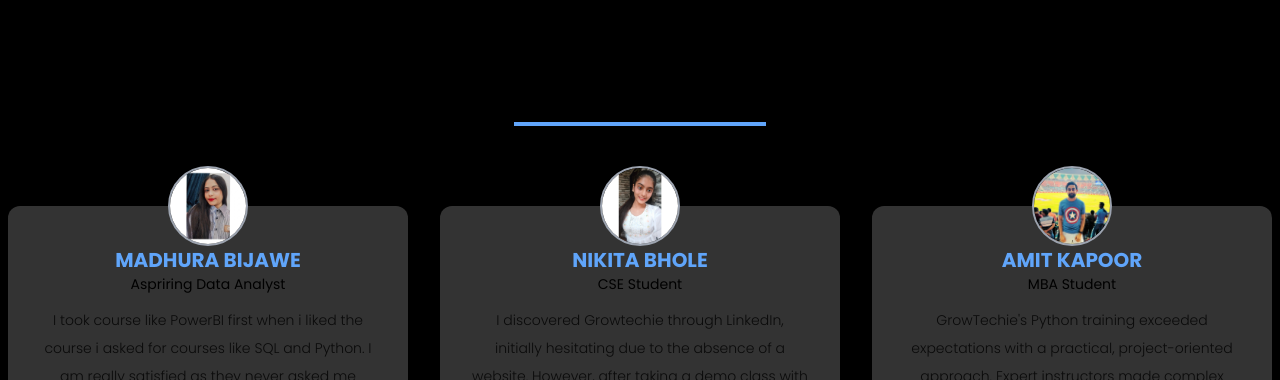
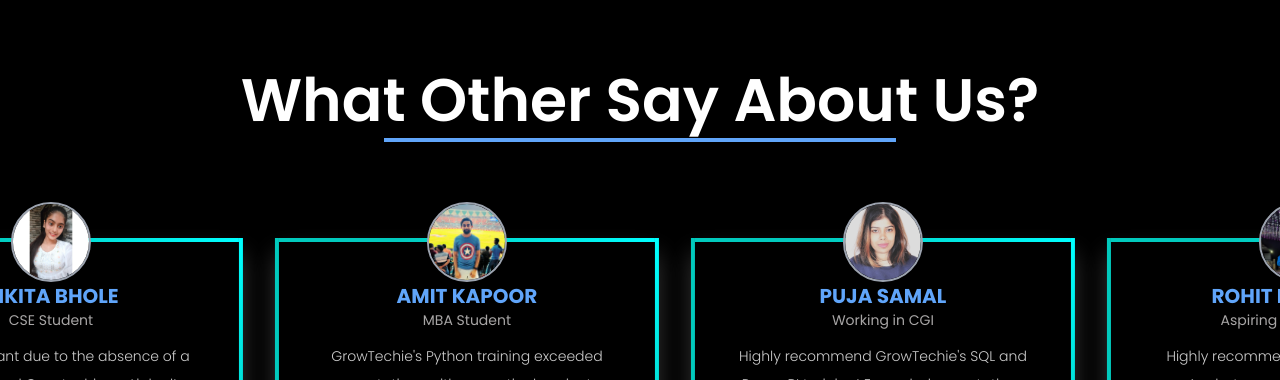
Before and after one commit to Ramakm/growtechie_first, a React (Vite) app: page / in a window 1280 px wide. Shown: the part 2420-2800 px from the top of the page. Built offline with nearby package versions, Linux system fonts and the light colour scheme.

Commit message:
change ui of testimonials section

```diff
--- a/src/App.css
+++ b/src/App.css
@@ -5,7 +5,7 @@
 body {
     font-family: 'Poppins', sans-serif;
     overflow-x: hidden;
-    background-color: #000;
+    background-color: var(--bg-color);
 }
 
 
--- a/src/components/Hero/Hero.css
+++ b/src/components/Hero/Hero.css
@@ -14,11 +14,10 @@
   position: absolute;
   inset: 0;
   overflow: hidden;
-  background: #000;
   background: linear-gradient(330deg,
       rgba(22, 105, 99, 1) 0%,
-      rgba(0, 0, 0, 1) 20%,
-      rgba(0, 0, 0, 1) 70%,
+      var(--bg-color) 20%,
+      var(--bg-color) 70%,
       rgba(22, 105, 99, 1) 100%);
 }
 
--- a/src/components/Testimonials/Testimonials.jsx
+++ b/src/components/Testimonials/Testimonials.jsx
@@ -1,36 +1,21 @@
-import React, { useState } from 'react';
+import "./testimonials.css"
+import React from 'react';
 
 const Testimonial = () => {
-  const [currentPage, setCurrentPage] = useState(0);
-  const [selectedTestimonial, setSelectedTestimonial] = useState(null);
-
-  const handlePageChange = (page) => {
-    setCurrentPage(page);
-    setSelectedTestimonial(null); // Reset selected testimonial when changing the page
-  };
-
-  const handleTestimonialClick = (index) => {
-    setSelectedTestimonial(index);
-  };
-
-  const testimonialsPerPage = 3;
-  const startIndex = currentPage * testimonialsPerPage;
-  const endIndex = startIndex + testimonialsPerPage;
-
   const reviews = [
     {
       id: 1,
       name: ' Madhura Bijawe ',
       job: ' Aspriring Data Analyst',
       image: '/assets/picture/Madhura.jpg',
-      text: "I took course like PowerBI first when i liked the course i asked for courses like SQL and Python. I am really satisfied as they never asked me money from their side. Always you can negotiate with them. Growtechie don't do false promises. They never told me that they will land me in job instead they told me that they will help in every way possible to land me in a job. Prices are really less compared to market. Thanks for the learning experience."
+      text: "I took a PowerBI course and then expanded my learning to SQL and Python with Growtechie. I appreciated that Growtechie didn't ask for money, allowed negotiation, and didn't make false promises about job placement. I found the prices reasonable. Thanks for the learning experience."
     },
     {
       id: 2,
       name: ' Nikita Bhole',
       job: ' CSE Student',
       image: '/assets/picture/Nikita.jpg',
-      text: "I discovered Growtechie through LinkedIn, initially hesitating due to the absence of a website. However, after taking a demo class with Ramakrushna, I was thoroughly impressed. Despite occasional scolding during classes, he emerged as an excellent teacher and motivator. The platform stood true to its commitment, offering affordable courses without false promises. It became the ideal learning space for me."
+      text: "Initially hesitant due to the absence of a website, I found Growtechie on LinkedIn. Impressed by a demo class with Ramakrushna, despite occasional scolding, I appreciated his teaching style. Growtechie's commitment to affordable courses without false promises made it my ideal learning space."
     },
     {
       id: 3,
@@ -53,52 +38,34 @@ const Testimonial = () => {
       image: '/assets/picture/Rohit.png',
       text: "Highly recommend GrowTechie's Data Analyst course! Live classes with knowledgeable instructors created an interactive environment. Emphasis on projects for practical application, personalized attention, and support made the learning journey enjoyable and productive. Kudos to Mr. Ramakrushna and the team!"
     },
-
-
   ];
 
-  const visibleReviews = reviews.slice(startIndex, endIndex);
+  return (
+    <div className="flex flex-col w-[100vw] mt-20 overflow-hidden min-h-[100vh]">
+      <div id="testimonials" className="text-center">
+        <h1 className="text-6xl mt-2 font-semibold capitalize text-white">
+          What Other say about us?
+        </h1>
+        <div className="bg-blue-400 h-[4px] w-2/5 mx-auto mt-2"></div>
 
-  return (
-    <div
-      id="testimonials"
-      className="flex flex-col w-[100vw] overflow-hidden min-h-[100vh] justify-center items-center"
-    >
-      <div className="text-center">
-        <h1 className="text-4xl font-bold">Our Testimonials</h1>
-        <div className="bg-blue-400 h-[4px] w-1/5 mx-auto mt-1"></div>
-
-        <Testimonials
-          reviews={visibleReviews}
-          currentPage={currentPage}
-          totalPages={Math.ceil(reviews.length / testimonialsPerPage)}
-          onPageChange={handlePageChange}
-          onTestimonialClick={handleTestimonialClick}
-          selectedTestimonial={selectedTestimonial}
-        />
+        <div>
+          <div className="my-24 whitespace-nowrap relative flex gap-8">
+            <TestimonialSlides reviews={reviews} />
+            <TestimonialSlides reviews={reviews} />
+          </div>
+        </div>
       </div>
     </div>
   );
 };
 
-const Testimonials = (props) => {
-  const { reviews, currentPage, totalPages, onPageChange, onTestimonialClick, selectedTestimonial } = props;
 
-  return (
-    <div className="overflow-x-scroll overflow-y-hidden no-scrollbar">
-      <div className="flex mx-auto gap-8 mt-20 mb-10">
-        {reviews.map((review, index) => (
+const TestimonialSlides = ({ reviews }) => (
+  <div className="testimonials-slide flex gap-8">
+    {reviews.map((review) => (
       <div
         key={review.id}
-            className={`${
-              index === selectedTestimonial
-                ? 'bg-white p-8 pt-0 rounded-xl shadow-lg hover:shadow-2xl transition-transform duration-300 transform hover:scale-105'
-                : 'bg-white/20 p-8 pt-0 rounded-xl shadow-lg hover:shadow-2xl transition-transform duration-300 transform hover:scale-105'
-            } max-w-[400px] cursor-pointer`}
-            onClick={() => {
-              onTestimonialClick(index);
-              onPageChange(Math.floor(index / 3)); // Change the page based on the clicked testimonial
-            }}
+        className="testimonial-card relative p-8 pt-0 cursor-default rounded-md transition-transform duration-300 transform hover:scale-105 max-w-[400px] w-[30vw]"
       >
         <img
           src={review.image}
@@ -106,25 +73,11 @@ const Testimonials = (props) => {
           className="-mt-10 h-20 w-20 border-gray-400 border-2 border-solid rounded-full block mx-auto"
         />
         <h4 className="uppercase text-xl font-bold mt-auto text-blue-400 inline-block">{review.name}</h4>{" "}
-            <span className="text-sm block">{review.job}</span>
-            <p className="text-sm leading-7 my-3 font-light opacity-80">{review.text}</p>
+        <span className="text-sm block text-[var(--dark-gray)]">{review.job}</span>
+        <p className="text-sm leading-7 whitespace-normal my-3 font-light opacity-80 text-[var(--primary-text)]">{review.text}</p>
       </div>
     ))}
   </div>
-
-      <div className="flex justify-center mt-5">
-        {Array.from({ length: totalPages }, (_, index) => (
-          <div
-            key={index}
-            onClick={() => onPageChange(index)}
-            className={`h-4 w-4 mx-2 rounded-full cursor-pointer ${
-              index === currentPage ? 'bg-blue-400' : 'bg-gray-300'
-            }`}
-          />
-        ))}
-      </div>
-    </div>
-  );
-};
+)
 
 export default Testimonial;
--- /dev/null
+++ b/src/components/Testimonials/testimonials.css
@@ -0,0 +1,43 @@
+.testimonials::before,
+.testimonials::after {
+    position: absolute;
+    bottom: 0;
+    width: 100px;
+    height: 120%;
+    content: "";
+    z-index: 2;
+}
+
+.testimonials::before {
+    left: 0;
+    background: linear-gradient(to left, rgba(255,255,255,0), #000);
+}
+
+.testimonials::after {
+    right: 0;
+    background: linear-gradient(to right, rgba(255,255,255,0), #000);
+}
+
+.testimonials:hover .testimonials-slide {
+    animation-play-state: paused;
+}
+
+.testimonials-slide {
+    animation: 25s slide infinite linear;
+}
+
+@keyframes slide {
+    from {
+        transform: translateX(0);
+    }
+    to {
+        transform: translateX(-100%);
+    }
+}
+
+.testimonial-card {
+    border: 4px solid transparent;
+    border-image: linear-gradient(45deg, white, var(--moonstone-blue), var(--moonstone-blue), cyan);
+    border-image-slice: 1;
+    box-shadow: 0 15px 25px rgba(255,255,255, 0.2);
+}
--- a/src/components/courses/Courses.jsx
+++ b/src/components/courses/Courses.jsx
@@ -18,7 +18,7 @@ const Courses = () => {
     <div className="py-24 pb-12">
       <div id="courses" className="container mx-auto px-4">
         <h2 className="text-8xl uppercase font-bold
-        text-center text-[var(--secondary-text)] mb-8">
+        text-center text-[var(--primary-text)] mb-8">
           OUR COURSES
         </h2>
 
--- a/src/index.css
+++ b/src/index.css
@@ -10,10 +10,11 @@
     --dark-gray: #a8a6a6;
     --shadow-color: rgba(22, 105, 99, 1);
 
-    --primary-text: rgb(240, 235, 235);
+    --primary-text: white;
     --secondary-text: var(--light-gray);
     --highlighted-text: var(--moonstone-blue);
     --active-link: var(--dark-blue);
+    --bg-color: black;
 }
 
 /* ---------------- GRADIENTS -------------- */
```
Lines whose indentation alone changed are shown as unchanged.
